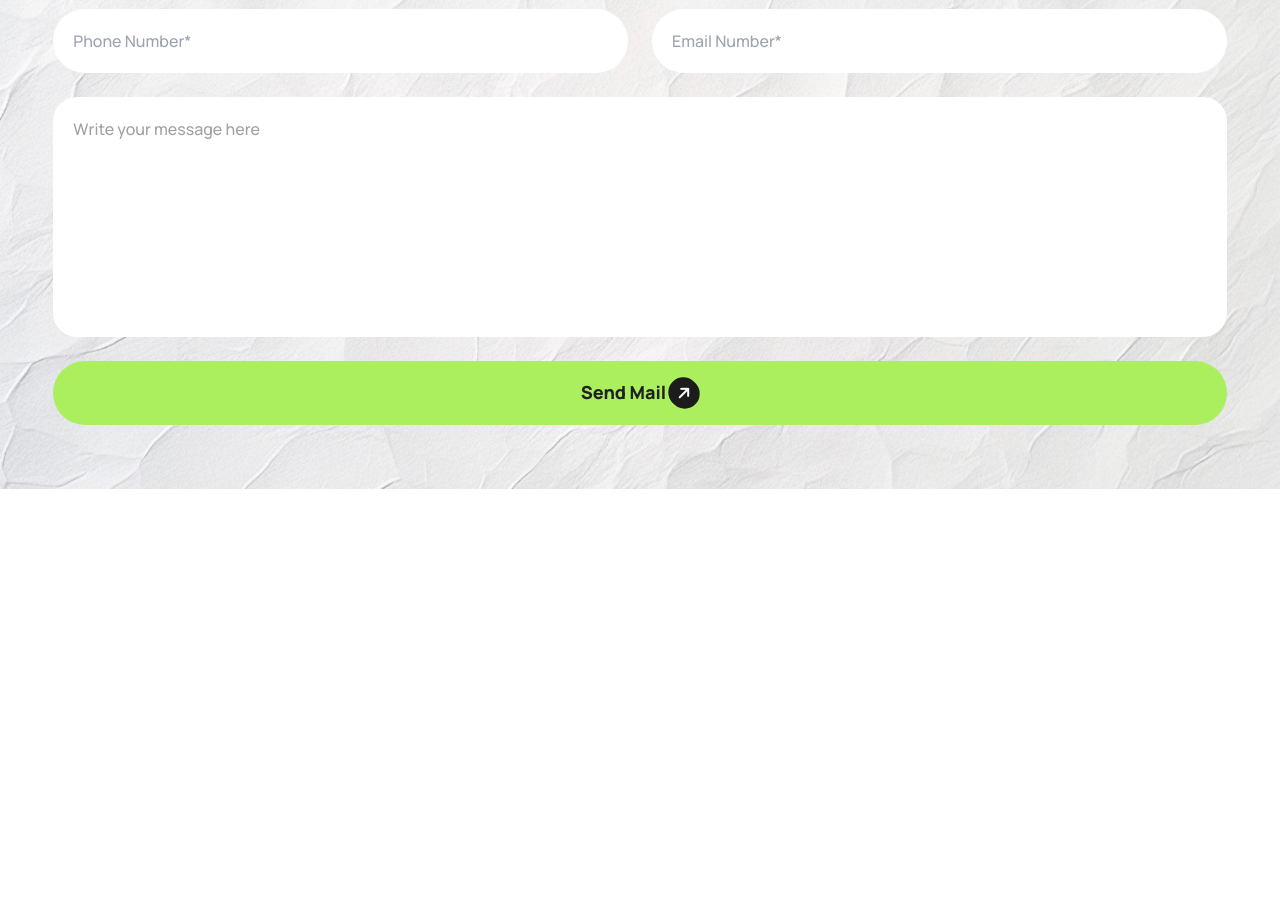
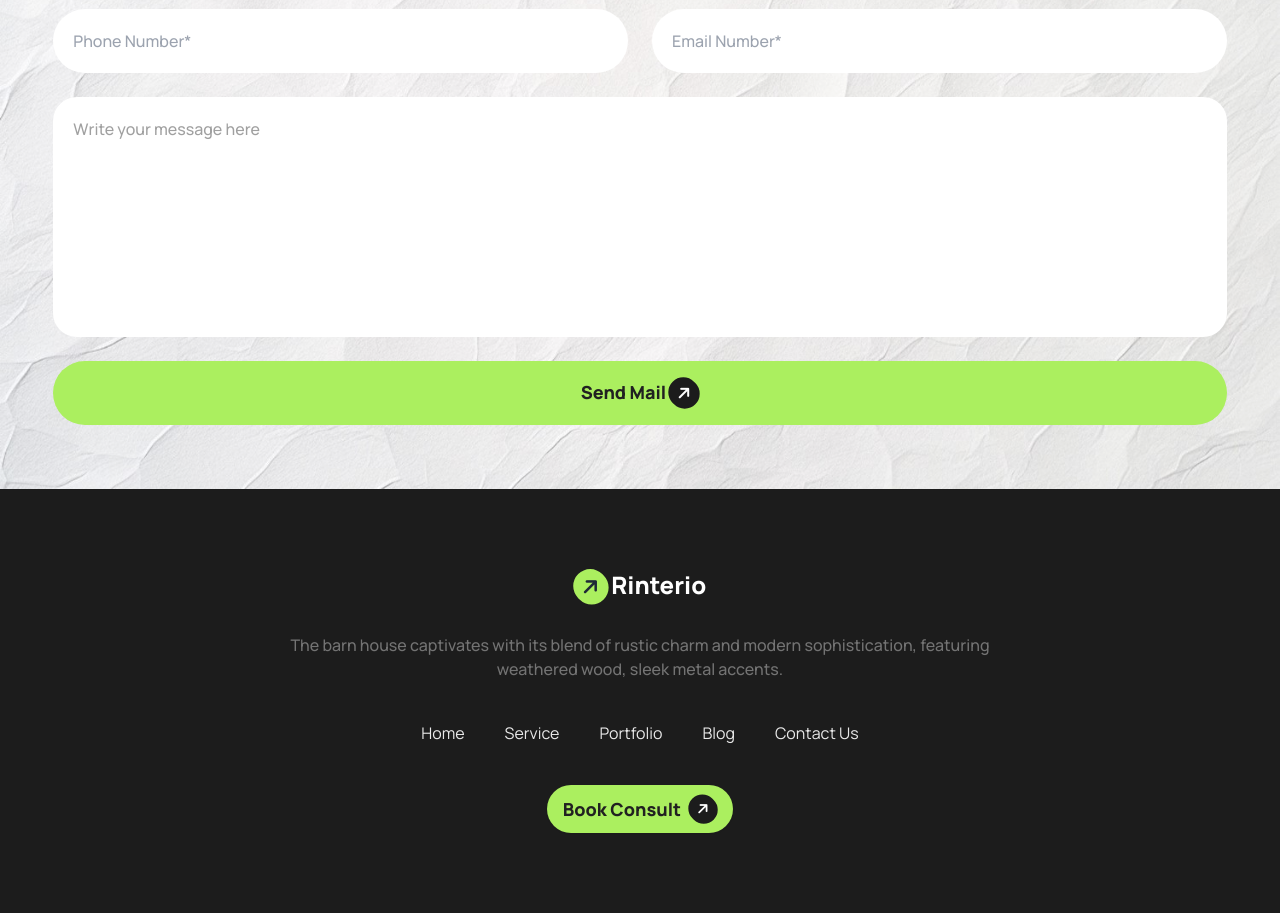
Before and after one commit to MHShiqder/Assignment-three, a plain HTML site: page index.html in a window 1280 px wide. Shown: the part 3294-4207 px from the top of the page. Before the commit the page ends 3783 px from the top, so only its background shows below. Drawn offline with nearby package versions, Linux system fonts and the light colour scheme.

Commit message:
added the footer section

```diff
--- a/index.html
+++ b/index.html
@@ -41,6 +41,7 @@
               textThree: "#494949",
               textFour: "#737373",
               inputText: "#A0A0A0",
+              menuText: "#E9E9E9",
 
               backGround: "#F5F5F5",
               bannerBg: "rgba(255, 255, 255, 0)",
@@ -528,7 +529,10 @@
             </div>
             <!-- form container  -->
             <div>
-              <form action="" class="grid md:grid-cols-2 md:grid-rows-6 gap-6 grid-cols-1 grid-rows-8">
+              <form
+                action=""
+                class="grid md:grid-cols-2 md:grid-rows-6 gap-6 grid-cols-1 grid-rows-8"
+              >
                 <input
                   type="text"
                   placeholder="First Name*"
@@ -557,7 +561,9 @@
                   name=""
                   id=""
                   class="bg-white p-5 rounded-3xl font-medium text-inputText md:col-span-2 row-span-3 resize-none"
-                >Write your message here</textarea>
+                >
+Write your message here</textarea
+                >
 
                 <button
                   class="rounded-full bg-btnPrimary hover:bg-btnSecondary hover:border-btnPrimary hover:border-2 p-2 px-3 gap-2 lg:gap-1 md:col-span-2"
@@ -572,9 +578,79 @@
           </div>
         </div>
       </section>
-
     </main>
 
-    <footer></footer>
+    <footer>
+      <!-- footer section  -->
+      <section class="bg-textTwo py-20">
+        <!-- width container  -->
+        <div class="w-11/12 lg:4/5 mx-auto">
+          <!-- raw text -->
+          <div class="space-y-7 relative text-center w-2/3 mx-auto pb-10">
+            <a href="#" class="text-xl"
+              ><i
+                class="fa-solid fa-arrow-right -rotate-45 bg-btnPrimary rounded-full p-2 text-center"
+              ></i>
+              <span class="font-black text-2xl text-white">Rinterio</span></a
+            >
+
+            <p class="font-medium md:text-base text-sm text-textFour">
+              The barn house captivates with its blend of rustic charm and
+              modern sophistication, featuring weathered wood, sleek metal
+              accents.
+            </p>
+          </div>
+          <!-- menu section  -->
+          <div>
+            <ul class="flex flex-col md:flex-row px-1 gap-10 justify-center items-center">
+              <li>
+                <a href="#"
+                  class="hover:bg-textTwo hover:font-extrabold text-menuText text-base"
+                  >Home</a
+                >
+              </li>
+              <li>
+                <a href="#"
+                  class="hover:bg-textTwo hover:font-extrabold text-menuText text-base"
+                  >Service</a
+                >
+              </li>
+              <li>
+                <a href="#"
+                  class="hover:bg-textTwo hover:font-extrabold text-menuText text-base"
+                  >Portfolio</a
+                >
+              </li>
+              <li>
+                <a href="#"
+                  class="hover:bg-textTwo hover:font-extrabold text-menuText text-base"
+                  >Blog</a
+                >
+              </li>
+              <li>
+                <a href="#"
+                  class="hover:bg-textTwo hover:font-extrabold text-menuText text-base"
+                  >Contact Us</a
+                >
+              </li>
+            </ul>
+          </div>
+          <!-- button below  -->
+          <div class="text-center mt-10">
+            <button
+                class="btn rounded-full bg-btnPrimary hover:bg-btnPrimary border-none  p-2 px-4 gap-2 "
+              >
+                <span class="font-black text-lg text-textOne"
+                  >Book Consult</span
+                >
+                <i
+                  class="fa-solid fa-arrow-right text-white -rotate-45 bg-textTwo rounded-full p-2 text-center"
+                ></i>
+              </button>
+          </div>
+        </div>
+      </section>
+    </footer>
+
   </body>
 </html>
```
